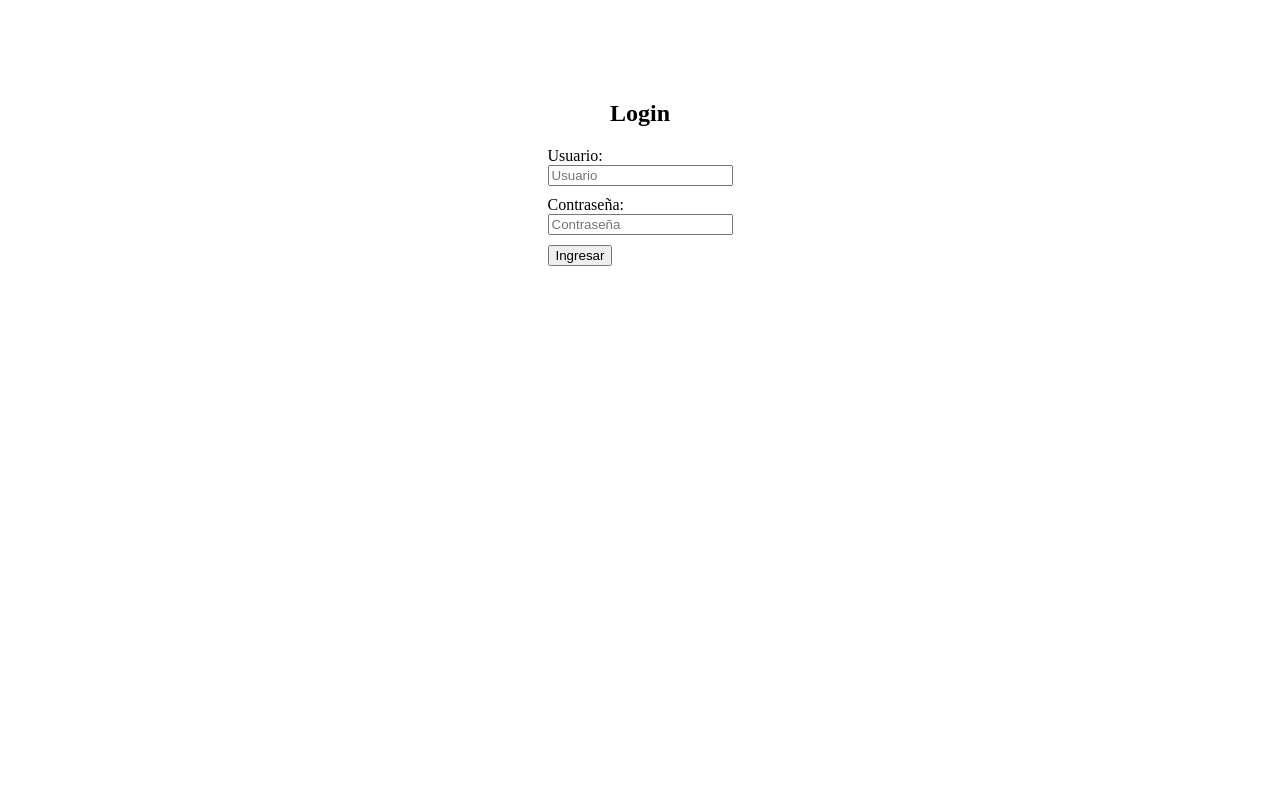
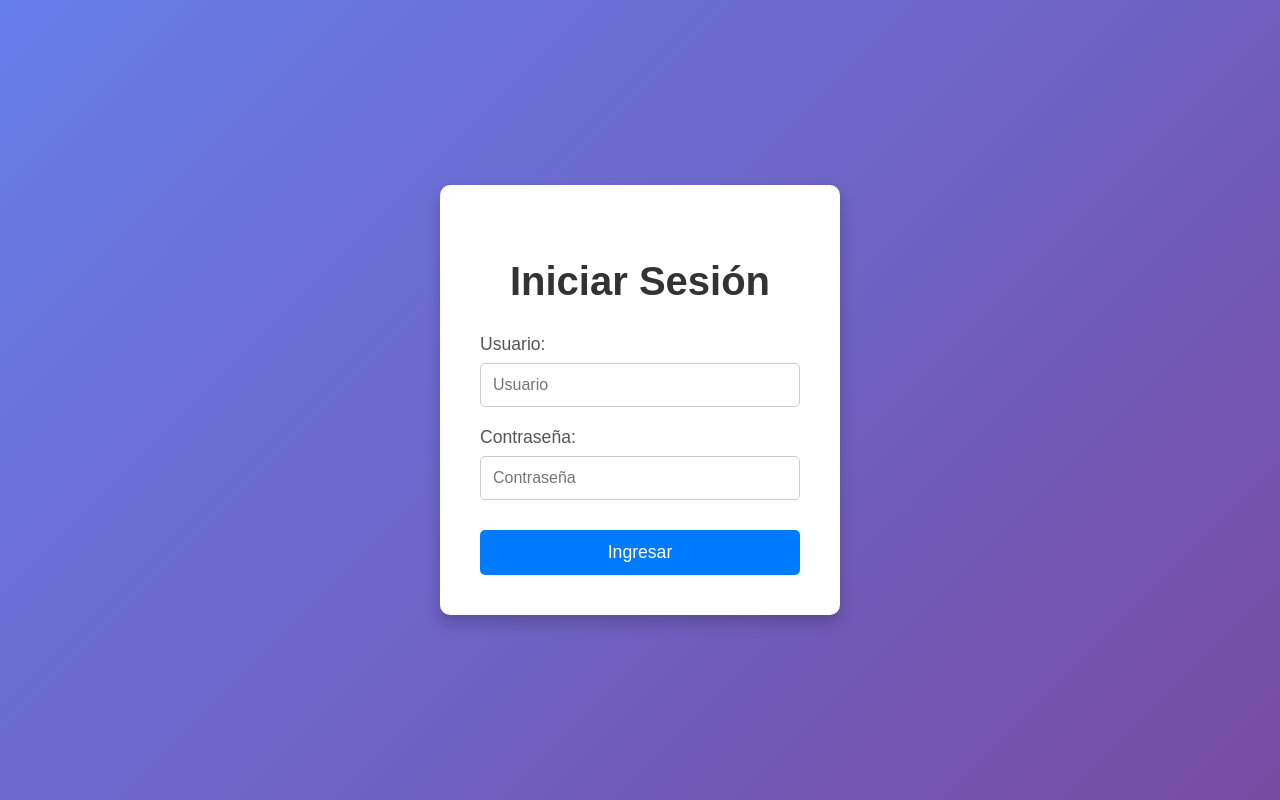
Before and after one commit to D-0BE/appGlobalGemba, a React (Vite) app in the folder front/appGlobalGemba/: page / in a window 1280 px wide. Built offline with nearby package versions, Linux system fonts and the light colour scheme.

Commit message:
cambios login

```diff
--- a/front/appGlobalGemba/src/components/Login.css
+++ b/front/appGlobalGemba/src/components/Login.css
@@ -0,0 +1,74 @@
+.login-container {
+    display: flex;
+    justify-content: center;
+    align-items: center;
+    height: 100vh;
+    background: linear-gradient(135deg, #667eea 0%, #764ba2 100%);
+    font-family: Arial, sans-serif;
+}
+
+.login-card {
+    background: white;
+    padding: 40px;
+    border-radius: 10px;
+    box-shadow: 0 8px 16px rgba(0, 0, 0, 0.2);
+    max-width: 400px;
+    width: 100%;
+    text-align: center;
+}
+
+.login-title {
+    font-size: 2.5rem;
+    margin-bottom: 30px;
+    color: #333;
+    font-weight: bold;
+}
+
+.login-form {
+    display: flex;
+    flex-direction: column;
+}
+
+.input-group {
+    margin-bottom: 20px;
+    text-align: left;
+}
+
+.input-label {
+    font-size: 1.1rem;
+    margin-bottom: 8px;
+    display: block;
+    color: #555;
+    font-weight: 500;
+}
+
+.input-field {
+    width: 100%;
+    padding: 12px;
+    font-size: 1rem;
+    border: 1px solid #ccc;
+    border-radius: 5px;
+    box-sizing: border-box;
+    transition: border-color 0.3s;
+}
+
+.input-field:focus {
+    border-color: #007bff;
+    outline: none;
+}
+
+.login-button {
+    padding: 12px;
+    font-size: 1.1rem;
+    background: #007bff;
+    color: white;
+    border: none;
+    border-radius: 5px;
+    cursor: pointer;
+    transition: background-color 0.3s;
+    margin-top: 10px;
+}
+
+.login-button:hover {
+    background: #0056b3;
+}
--- a/front/appGlobalGemba/src/components/Login.jsx
+++ b/front/appGlobalGemba/src/components/Login.jsx
@@ -1,5 +1,6 @@
 import React from 'react';
 import { useNavigate } from 'react-router-dom';
+import './Login.css';
 
 function Login() {
     const navigate = useNavigate();
@@ -11,19 +12,21 @@
     };
 
     return (
-        <div style={{ textAlign: 'center', marginTop: '100px' }}>
-            <h2>Login</h2>
-            <form onSubmit={handleLogin} style={{ display: 'inline-block', textAlign: 'left' }}>
-                <div style={{ marginBottom: '10px' }}>
-                    <label>Usuario: </label><br />
-                    <input type="text" placeholder="Usuario" required />
-                </div>
-                <div style={{ marginBottom: '10px' }}>
-                    <label>Contraseña: </label><br />
-                    <input type="password" placeholder="Contraseña" required />
-                </div>
-                <button type="submit">Ingresar</button>
-            </form>
+        <div className="login-container">
+            <div className="login-card">
+                <h2 className="login-title">Iniciar Sesión</h2>
+                <form onSubmit={handleLogin} className="login-form">
+                    <div className="input-group">
+                        <label className="input-label">Usuario:</label>
+                        <input type="text" placeholder="Usuario" required className="input-field" />
+                    </div>
+                    <div className="input-group">
+                        <label className="input-label">Contraseña:</label>
+                        <input type="password" placeholder="Contraseña" required className="input-field" />
+                    </div>
+                    <button type="submit" className="login-button">Ingresar</button>
+                </form>
+            </div>
         </div>
     );
 }
```
Also changed, not shown: 1 other file (tests, documents, lock files or other folders).
